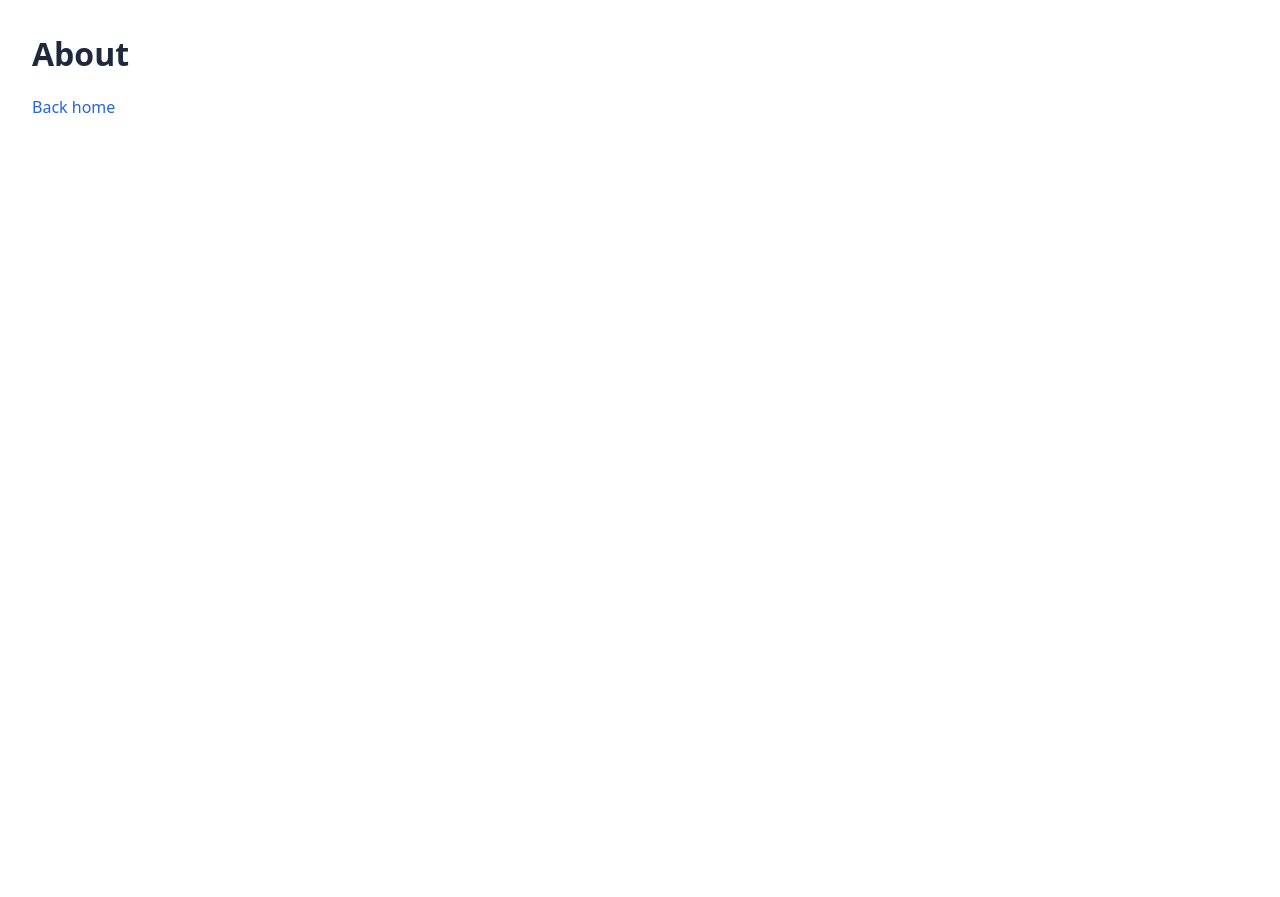
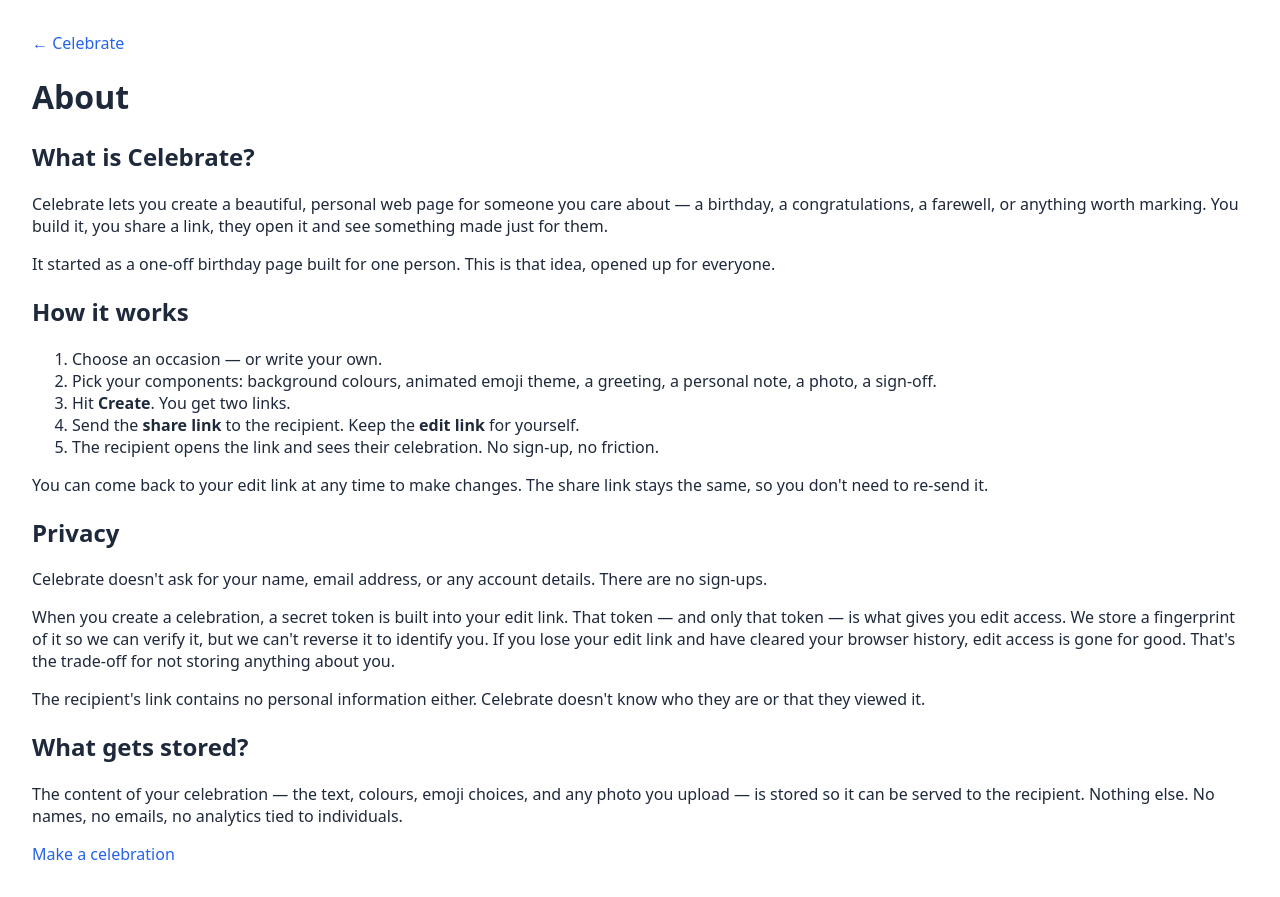
Before and after one commit to gcameron00/Celebrate, a plain HTML site: page about/index.html in a window 1280 px wide. Before the commit the page ends 800 px from the top, so only its background shows below. Drawn offline with Linux system fonts and the light colour scheme.

Commit message:
documentation

```diff
--- a/about/index.html
+++ b/about/index.html
@@ -1,15 +1,81 @@
 <!doctype html>
-<html>
+<html lang="en">
   <head>
     <meta charset="utf-8" />
     <meta name="viewport" content="width=device-width, initial-scale=1" />
     <meta name="color-scheme" content="light dark" />
-    <title>About</title>
+    <title>About — Celebrate</title>
     <link rel="icon" href="/assets/favicon.svg" type="image/svg+xml">
     <link rel="stylesheet" href="/assets/css/styles.css">
   </head>
   <body>
-    <h1>About</h1>
-    <p><a href="/">Back home</a></p>
+    <main class="about">
+
+      <header class="about-header">
+        <a href="/" class="back">← Celebrate</a>
+        <h1>About</h1>
+      </header>
+
+      <section>
+        <h2>What is Celebrate?</h2>
+        <p>
+          Celebrate lets you create a beautiful, personal web page for someone you care about —
+          a birthday, a congratulations, a farewell, or anything worth marking. You build it,
+          you share a link, they open it and see something made just for them.
+        </p>
+        <p>
+          It started as a one-off birthday page built for one person. This is that idea,
+          opened up for everyone.
+        </p>
+      </section>
+
+      <section>
+        <h2>How it works</h2>
+        <ol>
+          <li>Choose an occasion — or write your own.</li>
+          <li>Pick your components: background colours, animated emoji theme, a greeting, a personal note, a photo, a sign-off.</li>
+          <li>Hit <strong>Create</strong>. You get two links.</li>
+          <li>Send the <strong>share link</strong> to the recipient. Keep the <strong>edit link</strong> for yourself.</li>
+          <li>The recipient opens the link and sees their celebration. No sign-up, no friction.</li>
+        </ol>
+        <p>
+          You can come back to your edit link at any time to make changes.
+          The share link stays the same, so you don't need to re-send it.
+        </p>
+      </section>
+
+      <section>
+        <h2>Privacy</h2>
+        <p>
+          Celebrate doesn't ask for your name, email address, or any account details.
+          There are no sign-ups.
+        </p>
+        <p>
+          When you create a celebration, a secret token is built into your edit link.
+          That token — and only that token — is what gives you edit access.
+          We store a fingerprint of it so we can verify it, but we can't reverse it to
+          identify you. If you lose your edit link and have cleared your browser history,
+          edit access is gone for good. That's the trade-off for not storing anything about you.
+        </p>
+        <p>
+          The recipient's link contains no personal information either. Celebrate doesn't
+          know who they are or that they viewed it.
+        </p>
+      </section>
+
+      <section>
+        <h2>What gets stored?</h2>
+        <p>
+          The content of your celebration — the text, colours, emoji choices, and any photo
+          you upload — is stored so it can be served to the recipient. Nothing else.
+          No names, no emails, no analytics tied to individuals.
+        </p>
+      </section>
+
+      <footer class="about-footer">
+        <a href="/">Make a celebration</a>
+      </footer>
+
+    </main>
   </body>
 </html>
```
Also changed, not shown: README.md (added).
